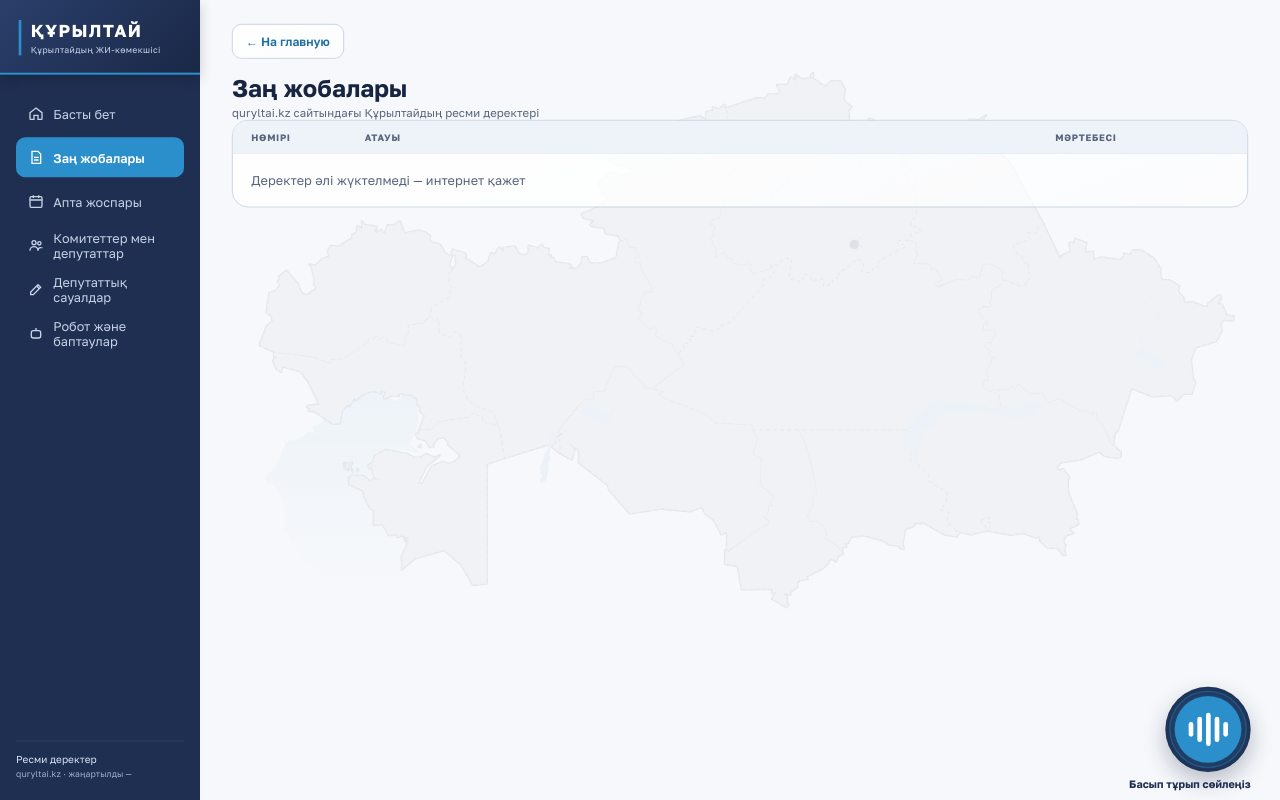
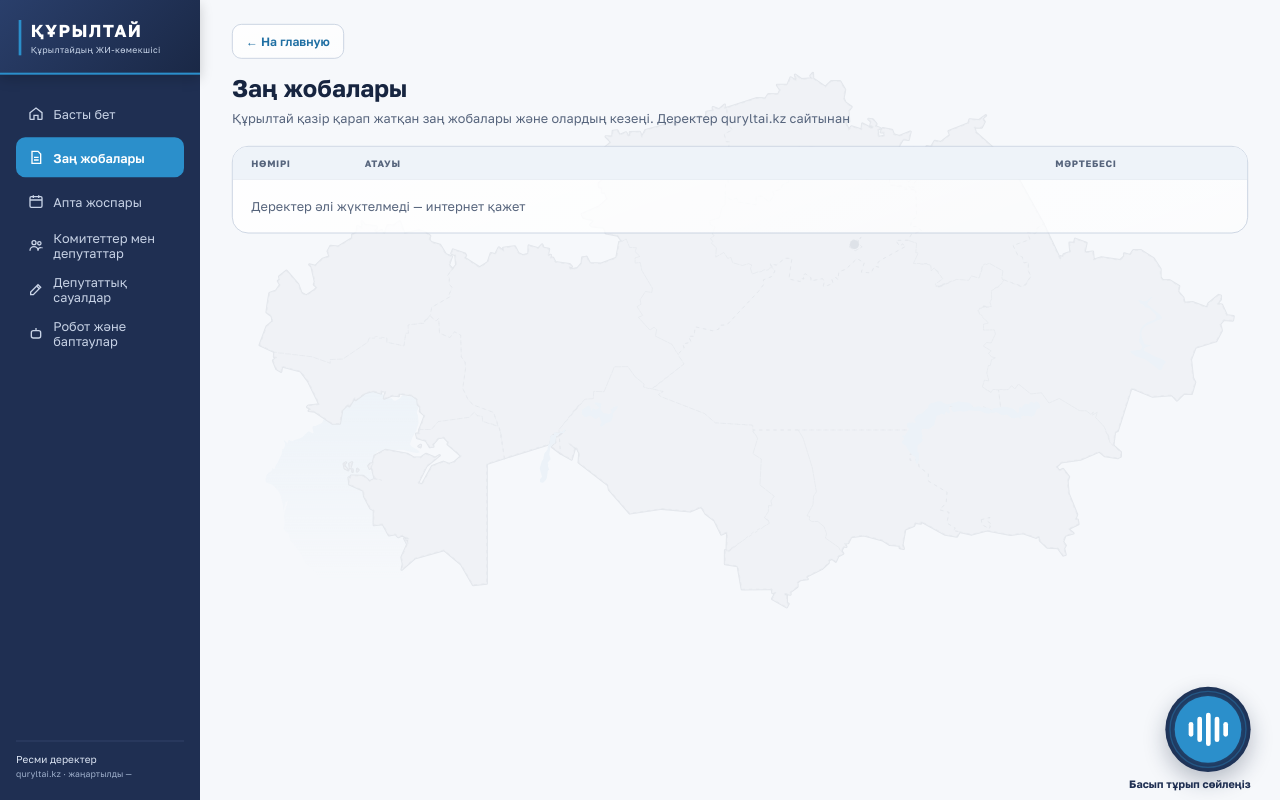
Before and after one commit to zh-bolat/kurultai, a plain HTML site: page android-app/app/src/main/assets/index.html in a window 1280 px wide. Both pictures are taken after a click on the button "Заң жобалары". Drawn offline with Linux system fonts and the light colour scheme.

Commit message:
android-app: понятные описания разделов под заголовками и воздух до таблиц

```diff
--- a/android-app/app/src/main/assets/app.js
+++ b/android-app/app/src/main/assets/app.js
@@ -224,18 +224,18 @@ const UI={
   quick:[['Что такое Курултай','Кратко об органе и его полномочиях'],['Состав комитетов','Какие комитеты и кто их возглавляет'],['Законопроекты этой недели','Что сейчас рассматривает Курултай'],['Как подать обращение','Куда и как обратиться гражданину']],
   today:'Сегодня',todaySub:'По плану Курултая',planT:'Последний опубликованный план',back:'На главную',askLabel:'ВЫ СПРОСИЛИ',fuTitle:'Можно спросить дальше',
   fu:['Какие комитеты есть в Курултае?','Чем Курултай отличается от прежнего Парламента?','Как подать обращение?'],asOf:'По данным на',src2:'Официальные данные Курултая',
-  cmTitle:'Комитеты и депутаты',cmSub:n=>n+' постоянных комитетов · выберите комитет',cmCap:'СОСТАВ КОМИТЕТА',chairL:'Председатель комитета',chairP:'Председатель: ',member:'Член комитета',cmAsk:'Спросить помощника об этом комитете',cmQ:n=>'Расскажи о комитете Курултая: '+n,
-  rqTitle:'Депутатские запросы',rqSub:'Самые свежие запросы депутатов Курултая к государственным органам',rqCountL:'запросов всего',rqH:['ДАТА','ТЕМА','АВТОРЫ','НОМЕР'],
-  billsT:'Законопроекты',billsCount:'законопроектов всего',billsSub:'Официальные данные Курултая с quryltai.kz',billsH:['НОМЕР','НАЗВАНИЕ','СТАТУС'],planTitle:'План недели',planSub:'Планы работы Курултая с quryltai.kz',planH:['ПЛАН','НАЗВАНИЕ','ИСТОЧНИК'],planRow:'План',lastPlan:'Последний опубликованный план:',
+  cmTitle:'Комитеты и депутаты',cmSub:n=>'В Курултае '+n+' постоянных комитетов. Выберите комитет, чтобы увидеть председателя и депутатов',cmCap:'СОСТАВ КОМИТЕТА',chairL:'Председатель комитета',chairP:'Председатель: ',member:'Член комитета',cmAsk:'Спросить помощника об этом комитете',cmQ:n=>'Расскажи о комитете Курултая: '+n,
+  rqTitle:'Депутатские запросы',rqSub:'Официальные запросы депутатов в министерства и государственные органы — самые свежие сверху',rqCountL:'запросов всего',rqH:['ДАТА','ТЕМА','АВТОРЫ','НОМЕР'],
+  billsT:'Законопроекты',billsCount:'законопроектов всего',billsSub:'Законопроекты, которые сейчас рассматривает Курултай, и на каком они этапе. Данные с quryltai.kz',billsH:['НОМЕР','НАЗВАНИЕ','СТАТУС'],planTitle:'План недели',planSub:'Заседания, встречи и мероприятия Курултая по неделям. Данные с quryltai.kz',planH:['ПЛАН','НАЗВАНИЕ','ИСТОЧНИК'],planRow:'План',lastPlan:'Последний опубликованный план:',
   noData:'Данные ещё не загружены — нужно подключение к интернету',rbTitle:'Робот и настройки',review:'На рассмотрении',statusX:'Статус '},
  kk:{brand:'Құрылтайдың ЖИ-көмекшісі',nav:['Басты бет','Заң жобалары','Апта жоспары','Комитеттер мен депутаттар','Депутаттық сауалдар','Робот және баптаулар'],src:'Ресми деректер',upd:'жаңартылды',
   hero:'Қазақстан Республикасының Құрылтайына қош келдіңіз',heroSub:'Оң жақ төмендегі шеңберді басып тұрып сұрақ қойыңыз — немесе төмендегі жолға жазыңыз',query:'Құрылтай туралы сұрақ қойыңыз…',ask:'Сұрау',
   quick:[['Құрылтай деген не','Орган және оның өкілеттіктері туралы қысқаша'],['Комитеттер құрамы','Қандай комитеттер бар және оларды кім басқарады'],['Осы аптадағы заң жобалары','Құрылтай қазір не қарап жатыр'],['Өтініш қалай беріледі','Азаматқа қайда және қалай жүгінуге болады']],
   today:'Бүгін',todaySub:'Құрылтай жоспары бойынша',planT:'Соңғы жарияланған жоспар',back:'Басты бетке',askLabel:'СІЗ СҰРАДЫҢЫЗ',fuTitle:'Тағы сұрауға болады',
   fu:['Құрылтайда қандай комитеттер бар?','Құрылтай бұрынғы Парламенттен немен ерекшеленеді?','Өтінішті қалай беруге болады?'],asOf:'Деректер күні:',src2:'Құрылтайдың ресми деректері',
-  cmTitle:'Комитеттер мен депутаттар',cmSub:n=>n+' тұрақты комитет · комитетті таңдаңыз',cmCap:'КОМИТЕТ ҚҰРАМЫ',chairL:'Комитет төрағасы',chairP:'Төраға: ',member:'Комитет мүшесі',cmAsk:'Осы комитет туралы көмекшіден сұрау',cmQ:n=>'Құрылтай комитеті туралы айтып бер: '+n,
-  rqTitle:'Депутаттық сауалдар',rqSub:'Құрылтай депутаттарының мемлекеттік органдарға соңғы сауалдары',rqCountL:'сауал барлығы',rqH:['КҮНІ','ТАҚЫРЫБЫ','АВТОРЛАРЫ','НӨМІРІ'],
-  billsT:'Заң жобалары',billsCount:'заң жобасы барлығы',billsSub:'quryltai.kz сайтындағы Құрылтайдың ресми деректері',billsH:['НӨМІРІ','АТАУЫ','МӘРТЕБЕСІ'],planTitle:'Апта жоспары',planSub:'quryltai.kz сайтындағы Құрылтайдың жұмыс жоспарлары',planH:['ЖОСПАР','АТАУЫ','ДЕРЕККӨЗ'],planRow:'Жоспар',lastPlan:'Соңғы жарияланған жоспар:',
+  cmTitle:'Комитеттер мен депутаттар',cmSub:n=>'Құрылтайда '+n+' тұрақты комитет бар. Төрағасы мен депутаттарын көру үшін комитетті таңдаңыз',cmCap:'КОМИТЕТ ҚҰРАМЫ',chairL:'Комитет төрағасы',chairP:'Төраға: ',member:'Комитет мүшесі',cmAsk:'Осы комитет туралы көмекшіден сұрау',cmQ:n=>'Құрылтай комитеті туралы айтып бер: '+n,
+  rqTitle:'Депутаттық сауалдар',rqSub:'Депутаттардың министрліктер мен мемлекеттік органдарға ресми сауалдары — ең жаңалары жоғарыда',rqCountL:'сауал барлығы',rqH:['КҮНІ','ТАҚЫРЫБЫ','АВТОРЛАРЫ','НӨМІРІ'],
+  billsT:'Заң жобалары',billsCount:'заң жобасы барлығы',billsSub:'Құрылтай қазір қарап жатқан заң жобалары және олардың кезеңі. Деректер quryltai.kz сайтынан',billsH:['НӨМІРІ','АТАУЫ','МӘРТЕБЕСІ'],planTitle:'Апта жоспары',planSub:'Құрылтайдың апталық отырыстары, кездесулері мен іс-шаралары. Деректер quryltai.kz сайтынан',planH:['ЖОСПАР','АТАУЫ','ДЕРЕККӨЗ'],planRow:'Жоспар',lastPlan:'Соңғы жарияланған жоспар:',
   noData:'Деректер әлі жүктелмеді — интернет қажет',rbTitle:'Робот және баптаулар',review:'Қаралуда',statusX:'Мәртебе '}};
 const T=()=>language==='kk'?UI.kk:UI.ru;
 const el=id=>document.getElementById(id);
--- a/android-app/app/src/main/assets/styles.css
+++ b/android-app/app/src/main/assets/styles.css
@@ -235,3 +235,11 @@ body{position:fixed;left:0;top:0;transform-origin:0 0}
 
 /* The language switch must sit above the page content, or taps land on the home section instead of the button */
 main>header:not(.bg-map){z-index:6}
+
+
+/* Page headings: air between the title, its description and the table below */
+.pg-head{gap:10px}
+.pg-head span{font-size:19px;line-height:1.45;color:var(--muted);max-width:1100px}
+#listContent{display:flex;flex-direction:column;gap:28px}
+#requests,#committees .cm-left{gap:28px}
+.rq-head{align-items:flex-start}
```
Also changed, not shown: android-app/app/src/main/assets/index.html (+1 -1 lines).
